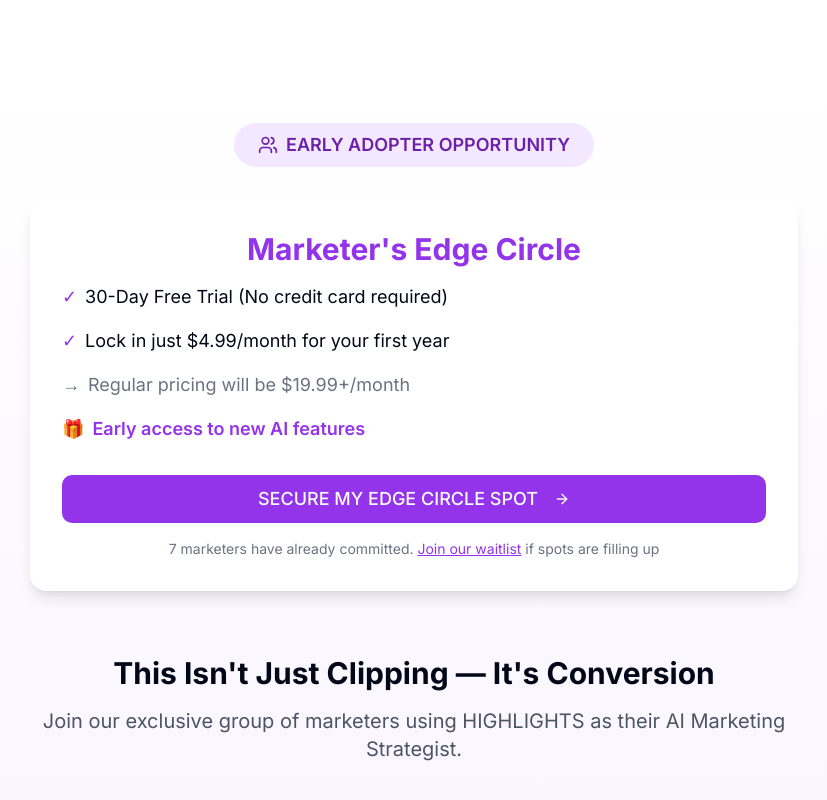
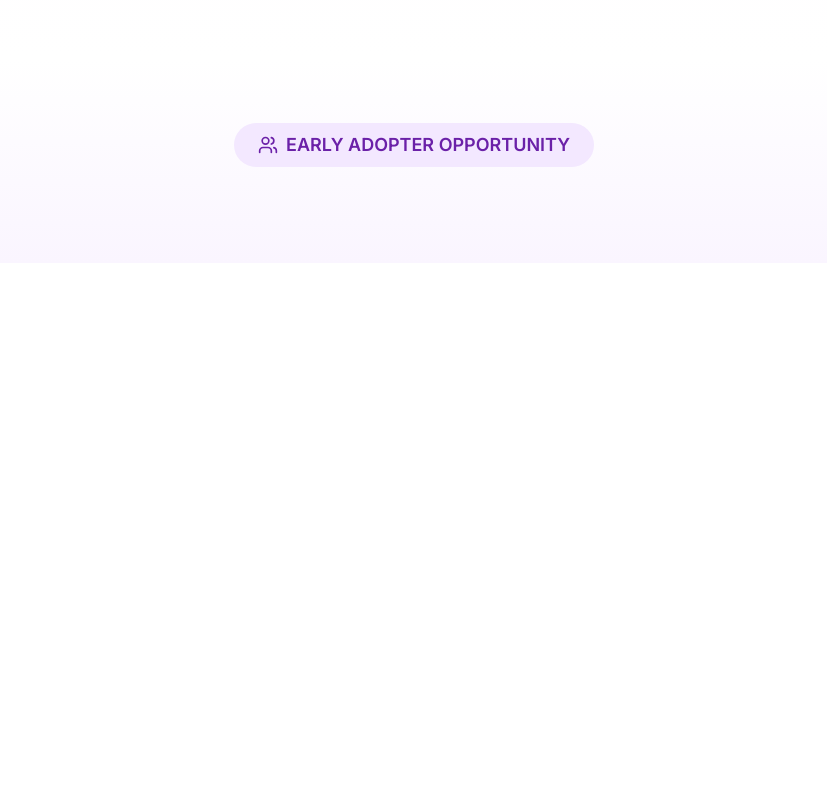
Before and after one commit to avisanghavi/videofusion-website, a React (Vite) app: page / in a window 1280 px wide. Shown: the part 1198-1998 px from the top of the page, without its empty margins (226-1053 px from the left). After the commit the page ends 1461 px from the top, so only its background shows below. Built offline with nearby package versions, Linux system fonts and the light colour scheme.

Commit message:
Remove pricing section
Remove the pricing section from the page.

```diff
--- a/src/components/Pricing.tsx
+++ b/src/components/Pricing.tsx
@@ -9,46 +9,6 @@ export const Pricing = () => {
         <div className="bg-purple-100 text-purple-800 inline-flex items-center gap-2 px-6 py-2 rounded-full text-lg font-semibold mb-8">
           <Users className="w-5 h-5" /> EARLY ADOPTER OPPORTUNITY
         </div>
-
-        <div className="bg-white p-8 rounded-2xl shadow-lg mb-8 transform hover:scale-105 transition-all">
-          <div className="text-3xl font-bold text-purple-600 mb-4">Marketer's Edge Circle</div>
-          <ul className="text-left space-y-4 mb-8">
-            <li className="flex items-center text-lg">
-              <span className="text-purple-600 mr-2">✓</span> 30-Day Free Trial (No credit card required)
-            </li>
-            <li className="flex items-center text-lg">
-              <span className="text-purple-600 mr-2">✓</span> Lock in just $4.99/month for your first year
-            </li>
-            <li className="flex items-center text-lg text-gray-500">
-              <span className="mr-2">→</span> Regular pricing will be $19.99+/month
-            </li>
-            <li className="flex items-center text-lg font-semibold text-purple-600">
-              <span className="mr-2">🎁</span> Early access to new AI features
-            </li>
-          </ul>
-
-          <div className="space-y-4">
-            <Button className="w-full bg-purple-600 hover:bg-purple-700 text-lg py-6" size="lg">
-              SECURE MY EDGE CIRCLE SPOT
-              <ArrowRight className="ml-2 h-5 w-5" />
-            </Button>
-
-            <p className="text-sm text-gray-500">
-              7 marketers have already committed.{" "}
-              <a href="#waitlist" className="text-purple-600 hover:text-purple-700 underline">
-                Join our waitlist
-              </a>{" "}
-              if spots are filling up
-            </p>
-          </div>
-        </div>
-
-        <div className="mt-16">
-          <h2 className="text-3xl font-bold mb-4">This Isn't Just Clipping — It's Conversion</h2>
-          <p className="text-xl text-gray-600">
-            Join our exclusive group of marketers using HIGHLIGHTS as their AI Marketing Strategist.
-          </p>
-        </div>
       </div>
     </div>
   );
```
